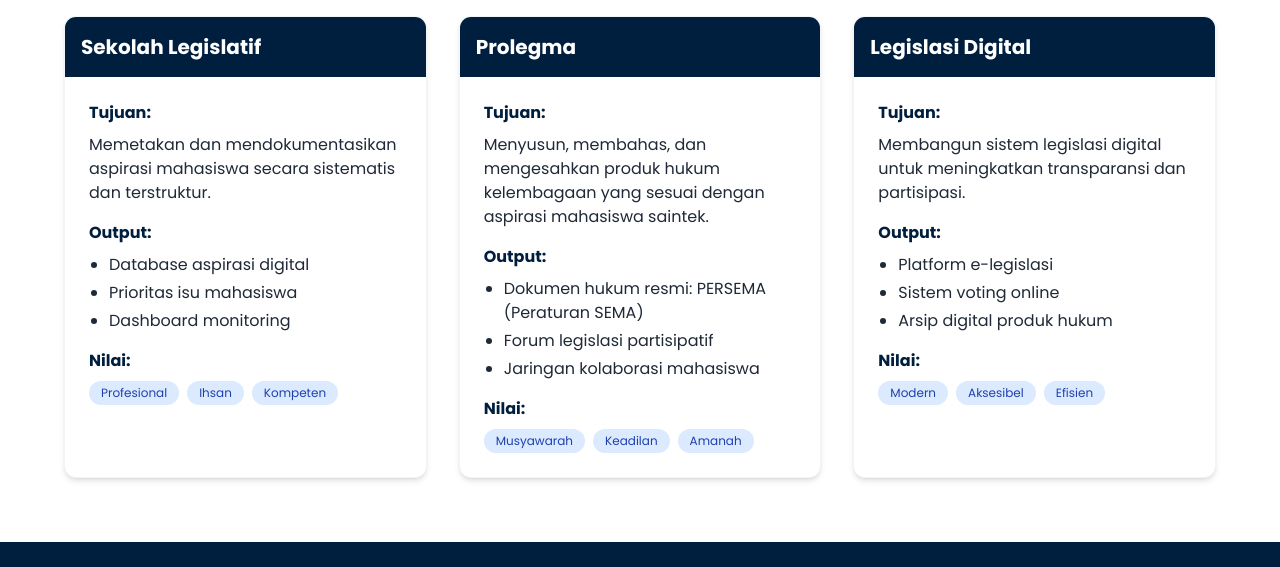
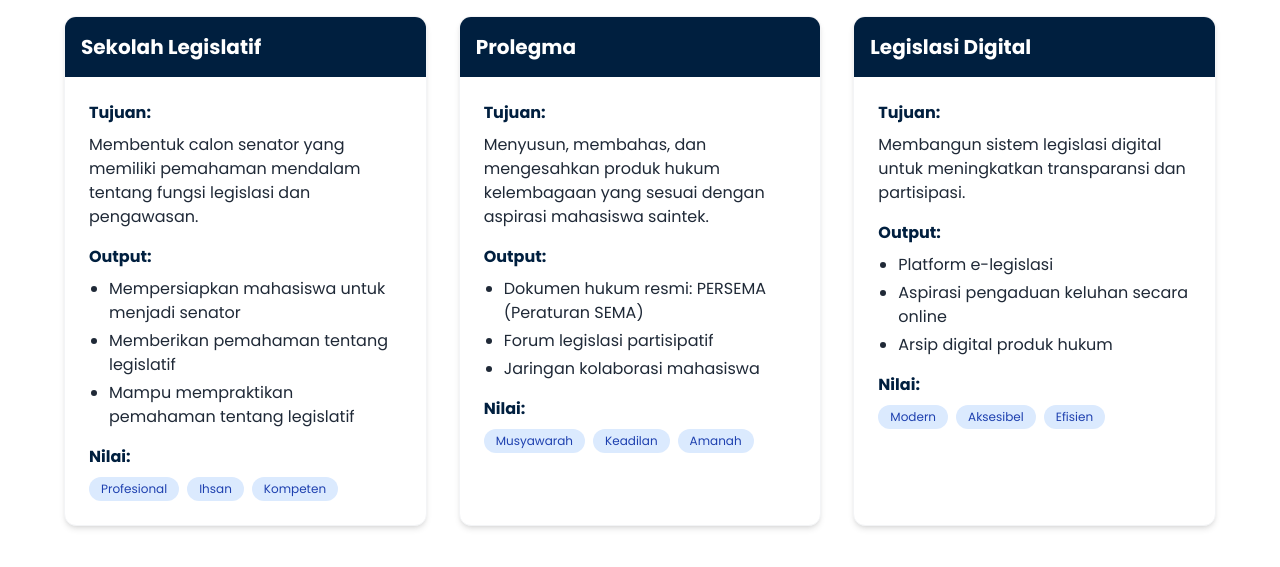
Before and after one commit to febryofibonacciamadeo/febryofibonacciamadeo.github.io, a website: page Grand Design/index.html in a window 1280 px wide. Shown: the part 10360-10927 px from the top of the page. Drawn offline with nearby package versions, Linux system fonts and the light colour scheme.

Commit message:
Update index.html

```diff
--- a/Grand Design/index.html
+++ b/Grand Design/index.html
@@ -672,14 +672,14 @@
                     <div class="p-6">
                         <div class="mb-4">
                             <h4 class="font-bold text-primary mb-2">Tujuan:</h4>
-                            <p>Memetakan dan mendokumentasikan aspirasi mahasiswa secara sistematis dan terstruktur.</p>
+                            <p>Membentuk calon senator yang memiliki pemahaman mendalam tentang fungsi legislasi dan pengawasan.</p>
                         </div>
                         <div class="mb-4">
                             <h4 class="font-bold text-primary mb-2">Output:</h4>
                             <ul class="list-disc pl-5 space-y-1">
-                                <li>Database aspirasi digital</li>
-                                <li>Prioritas isu mahasiswa</li>
-                                <li>Dashboard monitoring</li>
+                                <li>Mempersiapkan mahasiswa untuk menjadi senator</li>
+                                <li>Memberikan pemahaman tentang legislatif</li>
+                                <li>Mampu mempraktikan pemahaman tentang legislatif</li>
                             </ul>
                         </div>
                         <div>
@@ -736,7 +736,7 @@
                             <h4 class="font-bold text-primary mb-2">Output:</h4>
                             <ul class="list-disc pl-5 space-y-1">
                                 <li>Platform e-legislasi</li>
-                                <li>Sistem voting online</li>
+                                <li>Aspirasi pengaduan keluhan secara online</li>
                                 <li>Arsip digital produk hukum</li>
                             </ul>
                         </div>
```
